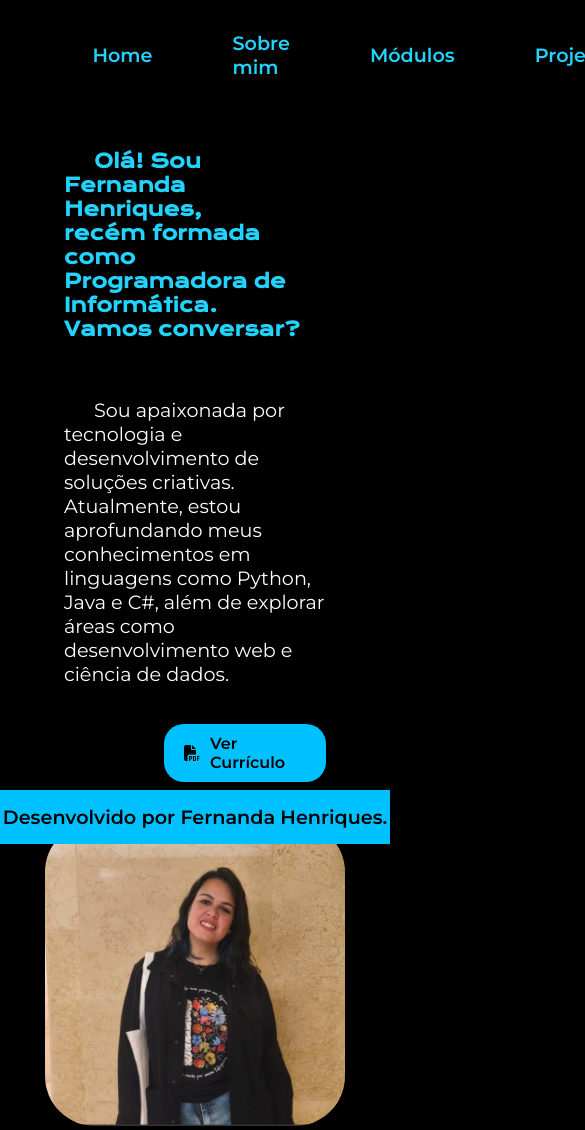
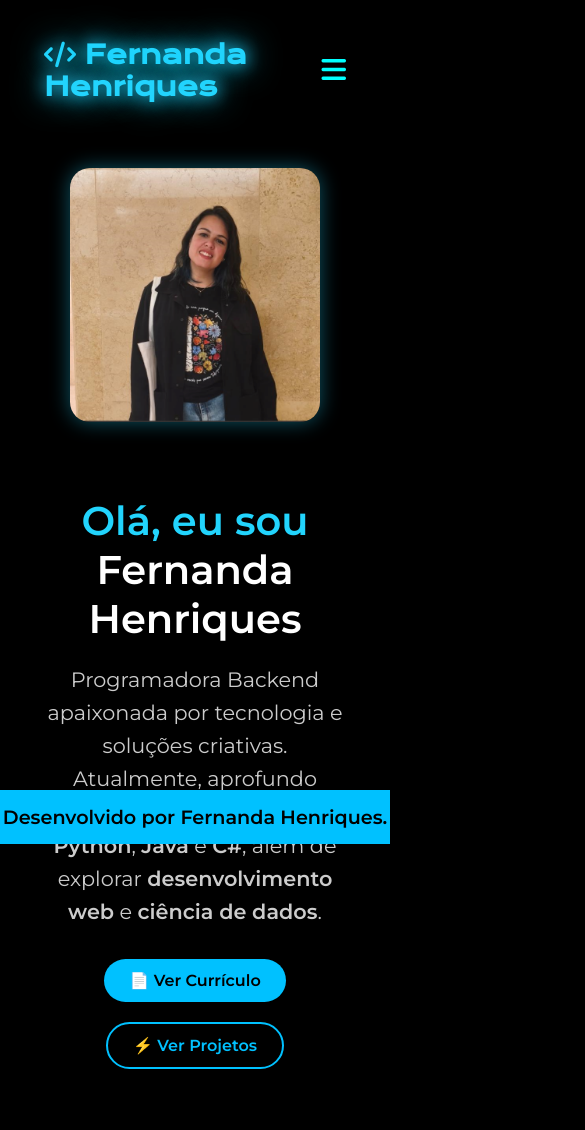
Before and after one commit to FernandaNHenriques/projetoportfolio, a plain HTML site: page index.html in a window 390 px wide. Shown: the top 1130 px of the page, 585 px wide, since content can reach past the window. Drawn offline with nearby package versions, Linux system fonts and the light colour scheme.

Commit message:
nova atualização para responsividade

```diff
--- a/index.html
+++ b/index.html
@@ -11,47 +11,53 @@
     <link rel="icon" href="imagens/favicon.ico">
     <link rel="stylesheet" href="https://cdnjs.cloudflare.com/ajax/libs/font-awesome/6.5.0/css/all.min.css">
 </head>
+<script>
+    const menuToggle = document.getElementById("menu-toggle");
+    const navLinks = document.getElementById("nav-links");
 
+    menuToggle.addEventListener("click", () => {
+      navLinks.classList.toggle("active");
+    });
+  </script>
 <body>
-    <header class="cabecalho">
-        <nav class="cabecalho_menu">
-            <a href="index.html" class="cabecalho_menu_link">Home</a>
-            <a href="sobremim.html" class="cabecalho_menu_link">Sobre mim</a>
-            <a href="pra.html" class="cabecalho_menu_link">Módulos</a>
-            <a href="projetos.html" class="cabecalho_menu_link">Projetos</a>
-            <a href="agradecimentos.html" class="cabecalho_menu_link">Agradecimentos</a>
+    <header>
+        <nav class="navbar">
+          <div class="logo"><i class="fa-solid fa-code"></i> Fernanda Henriques</div>
+          <button class="menu-toggle" id="menu-toggle">
+            <i class="fa-solid fa-bars"></i>
+          </button>
+          <ul class="nav-links" id="nav-links">
+            <li><a href="index.html">Início</a></li>
+            <li><a href="sobremim.html">Sobre</a></li>
+            <li><a href="projetos.html">Projetos</a></li>
+            <li><a href="pra.html">Módulos</a></li>
+            <li><a href="agradecimentos.html">Agradecimentos</a></li>
+          </ul>
         </nav>
-    </header>
-    <main class="apresentacao">
-        <section class="apresentacao__conteudo">
-            <div class="apresentacao__conteudo__inicio">
-                <h1 class="apresentacao__conteudo__titulo"> Olá! Sou Fernanda Henriques, <br>
-                    recém formada como <br>Programadora de Informática.
-                    <br>Vamos conversar?
-                </h1><br>
-                <br><br>
-                <p class="apresentacao__conteudo__texto"> Sou apaixonada por
-                    tecnologia e desenvolvimento de soluções criativas. Atualmente, estou aprofundando meus
-                    conhecimentos em linguagens como Python, Java e C#, além de explorar áreas como
-                    desenvolvimento web e ciência de dados.</p>
-                    <br><br>
-                    <a href="CVFERNANDAHENRIQUES.pdf" class="link-curriculo" target="_blank">
-                        <i class="fa-solid fa-file-pdf"></i> Ver Currículo
-                    </a>
-            </div>
-            <img class="foto" src="imagens/fotoperfilfer.PNG" alt="Foto perfil">
-        </section>
+      </header>
+      <main class="intro">
+        <div class="intro-texto">
+          <h1>Olá, eu sou <span>Fernanda Henriques</span></h1>
+          <p>Programadora Backend apaixonada por tecnologia e soluções criativas.
+             Atualmente, aprofundo meus conhecimentos em <strong>Python</strong>,
+             <strong>Java</strong> e <strong>C#</strong>, além de explorar
+             <strong>desenvolvimento web</strong> e <strong>ciência de dados</strong>.
+          </p>
+          <div class="intro-buttons">
+            <a href="docs/CVFERNANDAHENRIQUES.pdf" target="_blank" class="btn">📄 Ver Currículo</a>
+            <a href="projetos.html" class="btn btn-secundario">⚡ Ver Projetos</a>
+          </div>
         </div>
-        <div class="apresentacao__links">
-            <h2 class="apresentacao__links__subtitulo"> Acesse minhas redes:</h2>
-            <div class="apresentacao__links__linha">
-                <a class="apresentacao__links__link" href="https://github.com/fernandaNHenriques"><i class="fa-brands fa-github"></i> Github</a>
-                <a class="apresentacao__links__link" href="https://www.linkedin.com/in/fernanda-n-henriques/">
-                    <i class="fa-brands fa-linkedin"></i>Linkedin</a>
-                    <a class="apresentacao__links__link" href="mailto:fernandanhenriques@gmail.com"><i class="fa-solid fa-envelope"></i>E-mail</a>
-            </div>
+        <div class="intro-foto">
+          <img src="imagens/fotoperfilfer.PNG" alt="Foto de perfil">
         </div>
-    </main>
+      </main>
+      <div class="apresentacao__links"> <h2 class="apresentacao__links__subtitulo"> Acesse minhas redes:</h2>
+        <div class="apresentacao__links__linha">
+            <a class="apresentacao__links__link" href="https://github.com/fernandaNHenriques"><i class="fa-brands fa-github"></i> Github</a>
+            <a class="apresentacao__links__link" href="https://www.linkedin.com/in/fernanda-n-henriques/"> <i class="fa-brands fa-linkedin"></i>Linkedin</a>
+            <a class="apresentacao__links__link" href="mailto:fernandanhenriques@gmail.com"><i class="fa-solid fa-envelope"></i>E-mail</a>
+        </div>
     <footer class="rodape">
         <p> Desenvolvido por Fernanda Henriques.</p>
     </footer>
--- a/style.css
+++ b/style.css
@@ -54,7 +54,75 @@ body {
     border-radius: 8px;
 }
 
-/* Apresentação */
+
+  /* ===== Intro Section ===== */
+  .intro {
+    display: flex;
+    justify-content: space-between;
+    align-items: center;
+    padding: 80px 10%;
+    gap: 50px;
+  }
+
+  .intro-texto {
+    flex: 1;
+  }
+
+  .intro-texto h1 {
+    font-size: 2.5rem;
+    color: #22D4FD;
+    margin-bottom: 20px;
+  }
+
+  .intro-texto span {
+    color: #fff;
+  }
+
+  .intro-texto p {
+    margin-bottom: 30px;
+    font-size: 1.3rem;
+    color: #ccc;
+    line-height: 1.6;
+  }
+
+  .intro-buttons {
+    display: flex;
+    gap: 20px;
+  }
+
+  .btn {
+    display: inline-block;
+    padding: 12px 25px;
+    border-radius: 25px;
+    background: #00C1FF;
+    color: #000;
+    font-weight: bold;
+    text-decoration: none;
+    transition: 0.3s;
+  }
+
+  .btn:hover {
+    background: #0099CC;
+    color: #fff;
+  }
+
+  .btn-secundario {
+    background: transparent;
+    border: 2px solid #00C1FF;
+    color: #00C1FF;
+  }
+
+  .btn-secundario:hover {
+    background: #00C1FF;
+    color: #000;
+  }
+
+  .intro-foto img {
+    width: 350px;
+    border-radius: 20px;
+    box-shadow: 0 0 20px rgba(34, 212, 253, 0.4);
+  }
+
 .apresentacao {
     padding: 50px 150px;
     display: flex;
@@ -120,12 +188,11 @@ body {
     font-weight: 600;
     padding: 21.5px 10px;
     text-decoration: none;
-    color: #F6F6F6;
-    transition: 0.3s;
-}
+    color: #F6F6F6; transition: 0.3s; }
 
 .apresentacao__links__link:hover {
-    background-color: #272727;
+  background: #00C1FF;
+  color: #000;
 }
 
 .foto {
@@ -214,36 +281,161 @@ tr:hover td { background: #282828; }
     text-decoration: none;
     font-weight: bold;
     transition: 0.3s;
-    margin-left: 100px;
+    margin-left: 50px;
     /* margin-top: 50px; */
 }
-.link-curriculo:hover { background: #0099CC; color: #fff; }
+.link-curriculo:hover { background: #0099CC; color: #fff;
+}
+
+.logo {
+    font-family: 'Krona One', sans-serif;
+    font-size: 1.6rem;
+    font-weight: bold;
+    color: #22D4FD;
+    text-shadow: 0 0 10px #22D4FD, 0 0 20px #22D4FD;
+    animation: neonPulse 2s infinite alternate;
+  }
+
+  @keyframes neonPulse {
+    from {
+      text-shadow: 0 0 5px #22D4FD, 0 0 10px #22D4FD;
+    }
+    to {
+      text-shadow: 0 0 20px #22D4FD, 0 0 40px #22D4FD;
+    }
+  }
 
 /* Responsividade */
-@media (max-width: 1024px) {
-    .apresentacao { padding: 18px 30px; }
-    .projetos-grid { grid-template-columns: repeat(2, 1fr); }
-}
 
-@media (max-width: 768px) {
-    .projetos-grid { grid-template-columns: 1fr; }
-    .projeto-card { margin: 0 auto; }
-}
+.navbar {
+    display: flex;
+    justify-content: space-between;
+    align-items: center;
+    padding: 15px 20px;
+  }
+
+  .nav-links {
+    display: flex;
+    gap: 30px;
+  }
+
+  .menu-toggle {
+    display: none;
+    background: none;
+    border: none;
+    font-size: 28px;
+    cursor: pointer;
+    color: cyan;
+  }
+
+  /* Mobile */
+  @media (max-width: 768px) {
+    .nav-links {
+      display: none;
+      flex-direction: column;
+      background: #111;
+      position: absolute;
+      top: 60px;
+      right: 10px;
+      padding: 15px;
+      border-radius: 8px;
+    }
+
+    .nav-links a {
+      margin: 10px 0;
+    }
+
+    .nav-links.active {
+      display: flex;
+    }
+
+    .menu-toggle {
+      display: block;
+    }
+  }
+
+  @media (max-width: 768px) {
+    .projetos-grid {
+      grid-template-columns: 1fr;
+    }
+    .projeto-card {
+      width: 100%;
+      margin: 0 auto 20px;
+    }
+  }
+
+  @media (max-width: 768px) {
+    .apresentacao__conteudo {
+      flex-direction: column-reverse;
+      align-items: center;
+      text-align: center;
+      gap: 20px;
+    }
+
+    .apresentacao__conteudo__inicio {
+      width: 100%;
+    }
+
+    .foto {
+      max-width: 80%;
+      height: auto;
+      margin-top: 20px;
+      border-radius: 20px;
+    }
+  }
 
 @media (max-width: 425px) {
-    .apresentacao,
     .apresentacao__conteudo {
-        flex-direction: column;
-        align-items: center;
-        padding: 30px;
+      flex-direction: column-reverse;
+      align-items: center;
+      text-align: center;
+      gap: 20px;
+      padding: 20px;
     }
+
     .apresentacao__conteudo__titulo,
     .apresentacao__conteudo__texto,
     .apresentacao__links__subtitulo,
     .apresentacao__links__link,
-    .rodape { font-size: 1.2rem; }
-    .cabecalho_menu_link { font-size: 1.2rem; }
-    .foto { width: 300px; }
-    .apresentacao__conteudo__inicio { width: 100%; }
-    .apresentacao__links__linha { flex-direction: column; align-items: center; }
+    .rodape,
+    .cabecalho_menu_link {
+      font-size: 1.2rem;
+      text-indent: 0;
+    }
+
+    .apresentacao__conteudo__inicio {
+      width: 100%;
+    }
+
+    .foto {
+      width: 250px;
+      max-width: 100%;
+      height: auto;
+      margin-top: 20px;
+      border-radius: 20px;
+    }
+
+    .apresentacao__links__linha {
+      flex-direction: column;
+      align-items: center;
+      gap: 12px;
+    }
 }
+  /* Responsividade */
+  @media (max-width: 768px) {
+    .intro {
+      flex-direction: column-reverse;
+      text-align: center;
+      padding: 50px 20px;
+    }
+
+    .intro-foto img {
+      width: 250px;
+      margin-bottom: 20px;
+    }
+
+    .intro-buttons {
+      justify-content: center;
+      flex-wrap: wrap;
+    }
+  }
```
Also changed, not shown: agradecimentos.html (+21 -8 lines), pra.html (+23 -10 lines), projetos.html (+22 -8 lines), sobremim.html (+22 -9 lines), favicon.ico (added), favicon.png (added).
